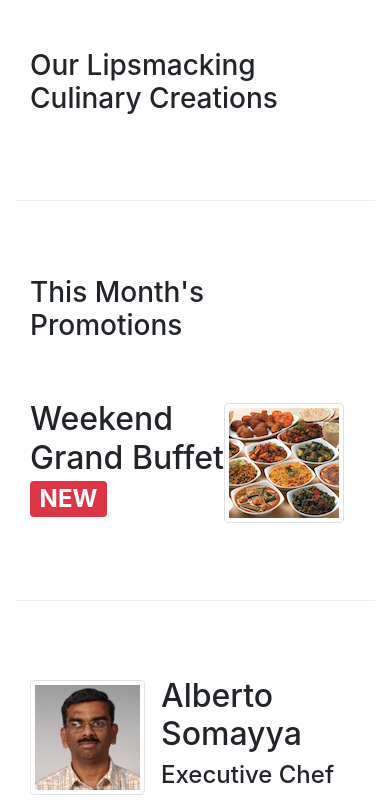
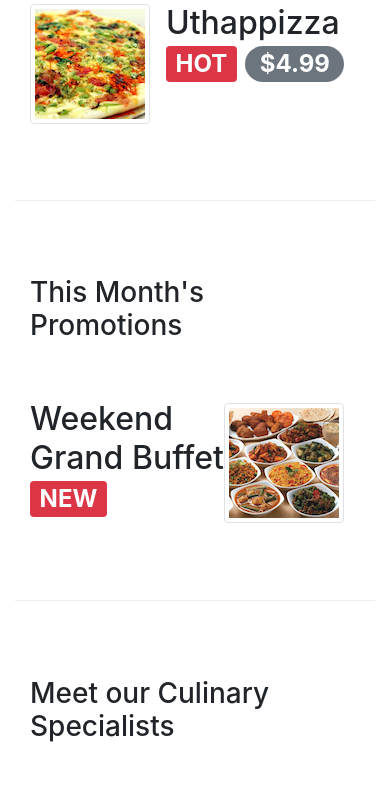
Before and after one commit to godazu/ConFusion, a website: page index.html in a window 390 px wide. Shown: the part 783-1586 px from the top of the page. Drawn offline with nearby package versions, Linux system fonts and the light colour scheme.

Commit message:
First Commit

```diff
--- a/index.html
+++ b/index.html
@@ -51,15 +51,15 @@
 
     <div class="container">
         <div class="row row-content align-items-center">
-            <div class="col-sm-4 col-md-3 order-2">
+            <div class="col-12 col-sm-4 order-sm-last col-md-3">
                 <h3>Our Lipsmacking Culinary Creations</h3>
             </div>
-            <div class="col-sm col-md order-1">
+            <div class="col col-sm col-md order-sm-first">
                <div class="media">
                     <img class="d-flex mr-3 img-thumbnail align-self-center"
                          src="img/uthappizza.png" alt="Uthappizza">
                     <div class="media-body">
-                        <h2 class="mt-0">Uthappizza <span class="badge badge-danger">HOT</span> <span class="badge badge-pill badge-primary">$4.99</span></h2>
+                        <h2 class="mt-0">Uthappizza <span class="badge badge-danger">HOT</span> <span class="badge badge-pill badge-secondary">$4.99</span></h2>
                         <p class="d-none d-sm-block">A unique combination of Indian Uthappam (pancake) and
                           Italian pizza, topped with Cerignola olives, ripe vine
                           cherry tomatoes, Vidalia onion, Guntur chillies and
@@ -90,10 +90,10 @@
         </div>
 
         <div class="row row-content align-items-center">
-            <div class="col-sm-4 col-md-3 order-2">
+            <div class="col-12 col-sm-4 order-sm-last col-md-3">
                 <h3>Meet our Culinary Specialists</h3>
             </div>
-            <div class="col-sm col-md order-1">
+            <div class="col col-sm col-md order-sm-first">
                 <div class="media">
                     <img class="d-flex mr-3 img-thumbnail align-self-center"
                          src="img/alberto.png" alt="Alberto Somayya">
```
Also changed, not shown: aboutus.html (+1 -3 lines), contactus.html (+1 -3 lines).
